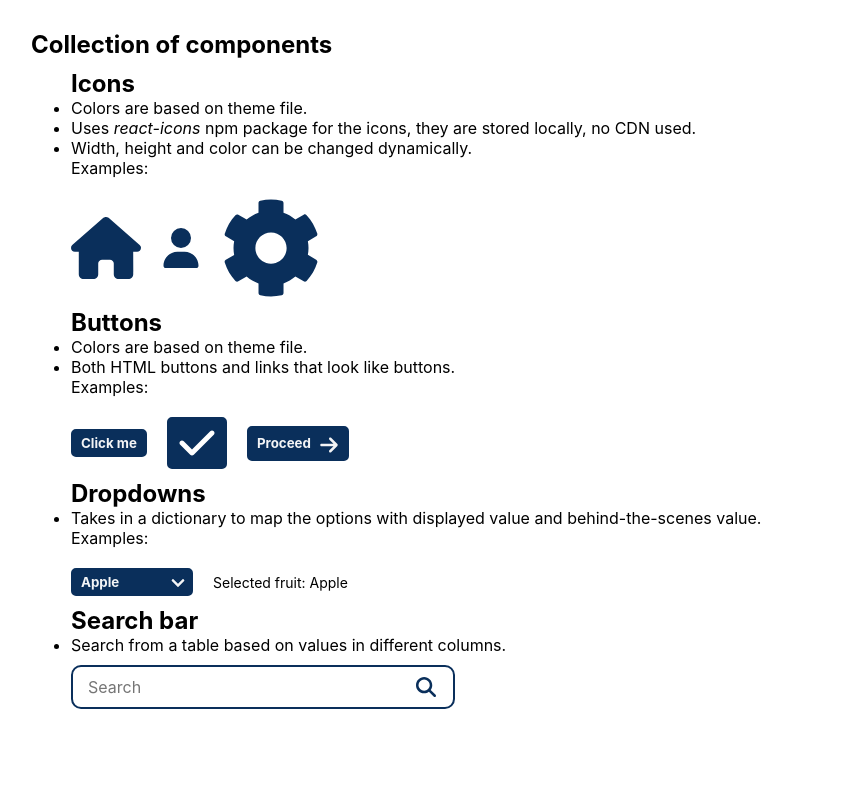
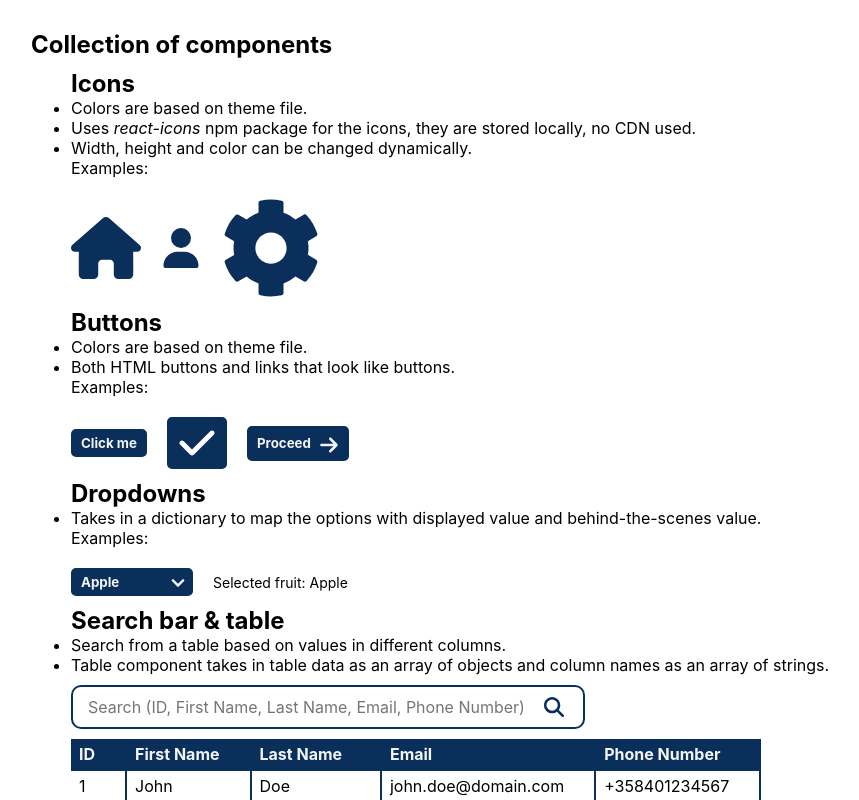
Before and after one commit to Mikael-Kolehmainen/component-libraries, a React (Vite) app in the folder react/: page / in a window 1280 px wide. Shown: the whole page, without its empty margins (97-956 px from the left). Built offline with nearby package versions, Linux system fonts and the light colour scheme.

Commit message:
Added table component

```diff
--- a/react/src/components/searchBar/searchBar.styles.tsx
+++ b/react/src/components/searchBar/searchBar.styles.tsx
@@ -10,7 +10,7 @@ export const SearchBarContainer = styled.div`
 export const SearchBarIconContainer = styled.div`
   position: absolute;
   top: 50%;
-  left: 92.5%;
+  left: 94%;
   transform: translate(-50%, -50%);
   color: ${(props) => props.theme.buttonBackgroundColor};
 `;
@@ -20,7 +20,7 @@ interface SearchBarInputProps {
 }
 
 export const SearchBarInput = styled.input<SearchBarInputProps>`
-  padding: 10px 15px;
+  padding: 10px 45px 10px 15px;
   font-size: 16px;
   border: 2px solid ${(props) => props.theme.buttonBackgroundColor};
   border-radius: 10px;
--- /dev/null
+++ b/react/src/components/table/table.component.tsx
@@ -0,0 +1,39 @@
+import { StyledTable, TableBody, TableColumn, TableHead, TableRow } from "./table.styles";
+
+interface TableProps {
+  columnNames: Array<string>
+  tableData: Array<{ [key: string]: string|number|boolean }>
+}
+
+// TODO: Add filter by search value
+// TODO: Add sorting by column
+const Table = ({ columnNames, tableData }: TableProps) => {
+  return (
+    <StyledTable>
+      <TableHead>
+        <TableRow>
+          {columnNames.map((columnName, i) => {
+            return (
+              <TableColumn key={i}>{columnName}</TableColumn>
+            );
+          })}
+        </TableRow>
+      </TableHead>
+      <TableBody>
+        {tableData.map((row, i) => {
+          return (
+            <TableRow key={i}>
+              {Object.keys(row).map((key, j) => {
+                return (
+                  <TableColumn key={j}>{row[key] ?? "-"}</TableColumn>
+                );
+              })}
+            </TableRow>
+          );
+        })}
+      </TableBody>
+    </StyledTable>
+  );
+};
+
+export default Table;
--- /dev/null
+++ b/react/src/components/table/table.styles.tsx
@@ -0,0 +1,30 @@
+import styled from "styled-components";
+
+export const StyledTable = styled.table`
+  border-collapse: collapse;
+`;
+
+export const TableHead = styled.thead`
+  background-color: ${(props) => props.theme.primaryColor};
+  color: ${(props) => props.theme.primaryFontColor};
+  font-weight: bold;
+
+  tr {
+    border-bottom: 2px solid ${(props) => props.theme.primaryColor} !important;
+  }
+`;
+
+export const TableBody = styled.tbody``;
+
+export const TableRow = styled.tr`
+  border-bottom: 2px solid ${(props) => props.theme.primaryColor};
+
+  &:last-child {
+    border-bottom: none;
+  }
+`;
+
+export const TableColumn = styled.td`
+  border-right: 2px solid ${(props) => props.theme.primaryColor};
+  padding: 5px 30px 5px 8px;
+`;
--- /dev/null
+++ b/react/src/interfaces/Customer.ts
@@ -0,0 +1,7 @@
+export interface Customer {
+  id: number
+  firstName: string
+  lastName: string
+  email?: string
+  phoneNumber?: string
+}
--- a/react/src/routes/home/home.component.tsx
+++ b/react/src/routes/home/home.component.tsx
@@ -7,6 +7,8 @@ import Button from "../../components/button/button.component";
 import Dropdown from "../../components/drodpown/dropdown.component";
 import Dictionary from "../../types/Dictionary";
 import SearchBar from "../../components/searchBar/searchBar.component";
+import { Customer } from "../../interfaces/Customer";
+import Table from "../../components/table/table.component";
 
 const Home = () => {
   // Dropdown stuff
@@ -20,6 +22,30 @@ const Home = () => {
 
   // searchBar stuff
   const [searchBarValue, setSearchBarValue] = useState<string>("");
+  const customers = [
+    {
+      id: 1,
+      firstName: "John",
+      lastName: "Doe",
+      email: "john.doe@domain.com",
+      phoneNumber: "+358401234567"
+    },
+    {
+      id: 2,
+      firstName: "Jane",
+      lastName: "Doe",
+      email: "jane.doe@domain.com",
+      phoneNumber: null,
+    },
+    {
+      id: 3,
+      firstName: "Matti",
+      lastName: "Meikäläinen",
+      email: null,
+      phoneNumber: null,
+    }
+  ] as Customer[];
+  const tableColumnNames = ["ID", "First Name", "Last Name", "Email", "Phone Number"];
 
   return (
     <section>
@@ -71,14 +97,20 @@ const Home = () => {
         </Container>
       </article>
       <article>
-        <h2>Search bar</h2>
+        <h2>Search bar & table</h2>
         <ul>
           <li>Search from a table based on values in different columns.</li>
+          <li>Table component takes in table data as an array of objects and column names as an array of strings.</li>
         </ul>
         <SearchBar
-          placeholder="Search"
+          placeholder="Search (ID, First Name, Last Name, Email, Phone Number)"
           searchValue={searchBarValue}
           setSearchValue={setSearchBarValue}
+          width="450px"
+        />
+        <Table
+          columnNames={tableColumnNames}
+          tableData={customers}
         />
       </article>
     </section>
```
